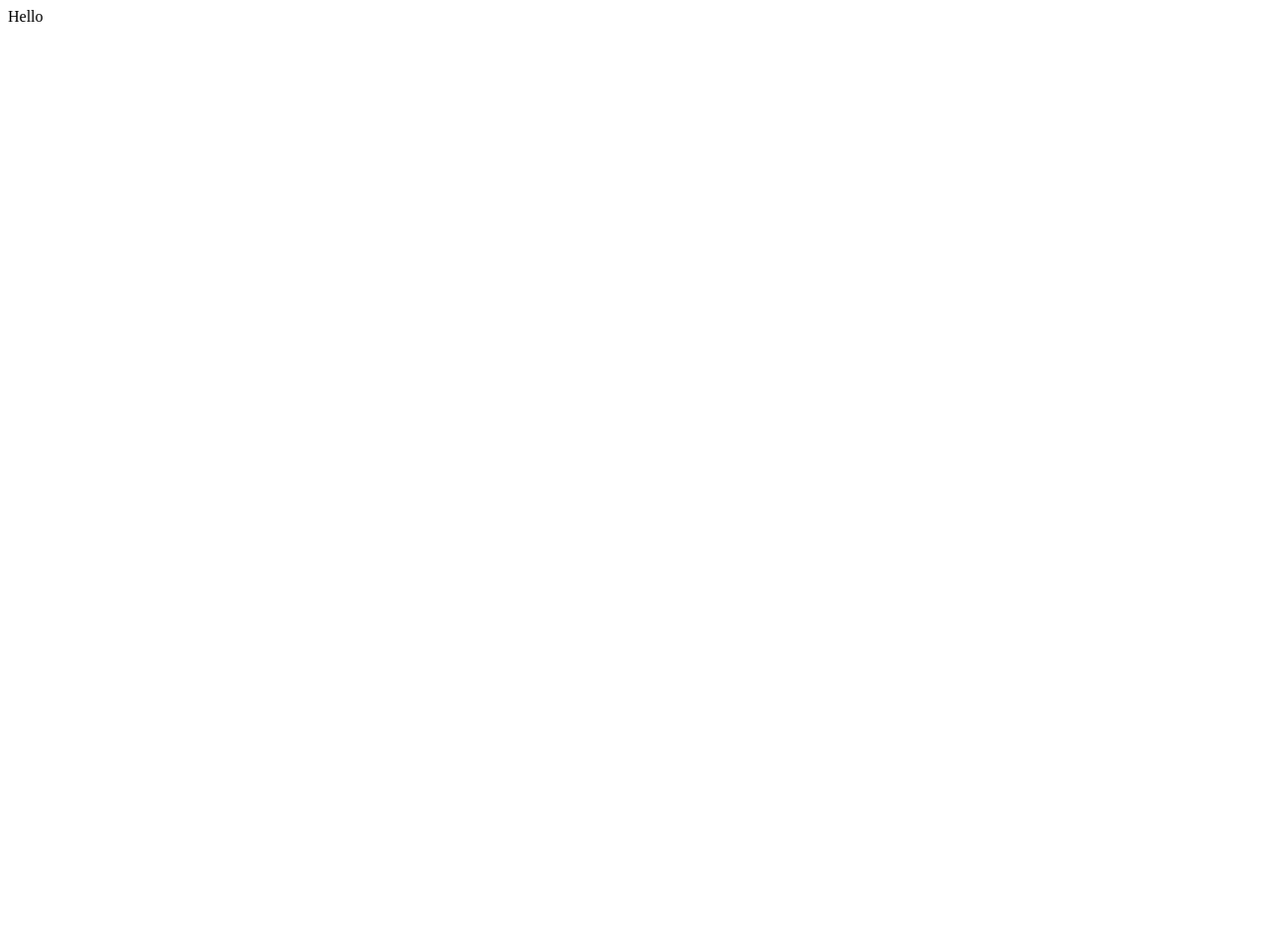
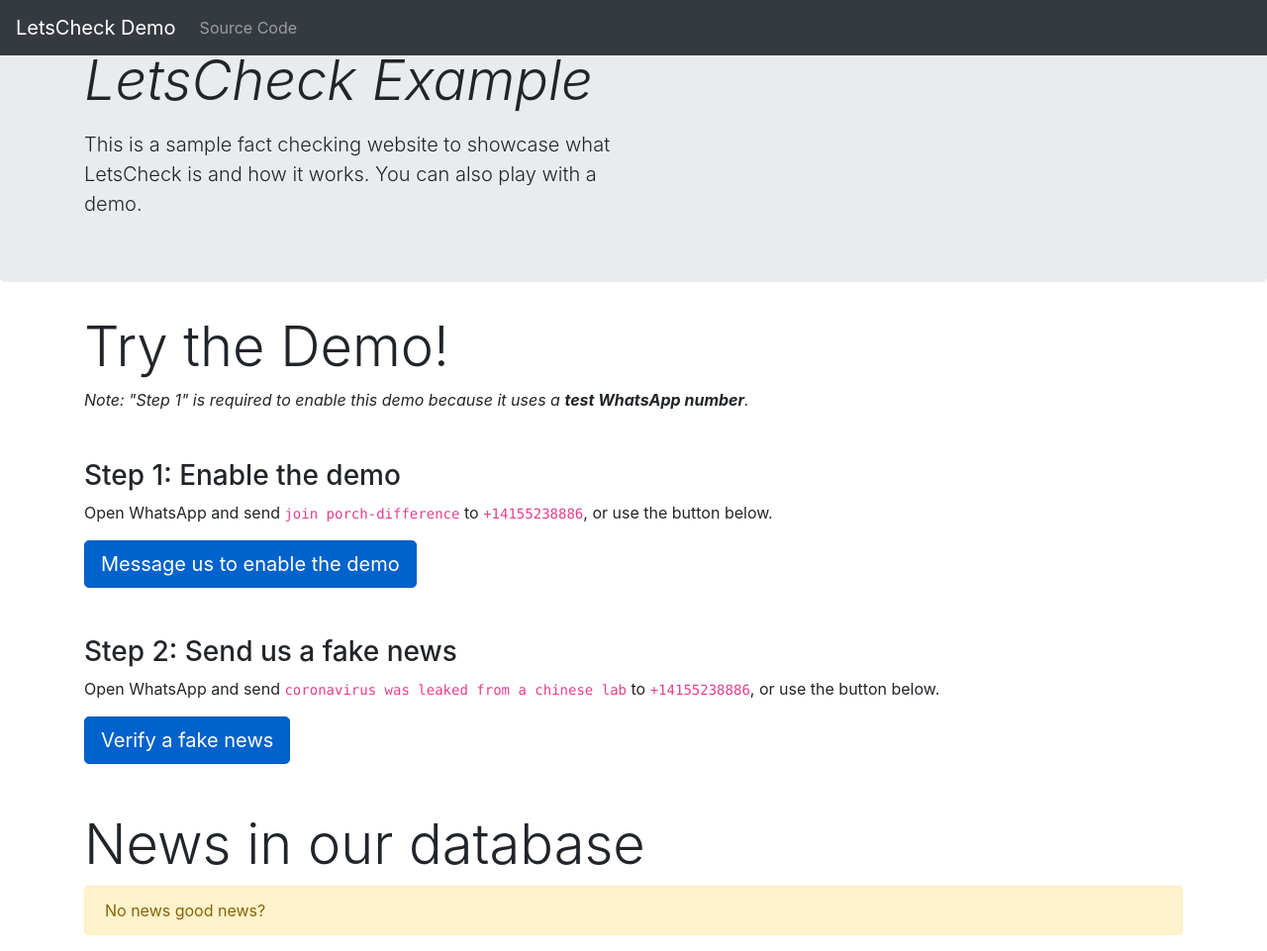
Before and after one commit to vrde/letscheck, a Django app: page / in a window 1280 px wide. Before the commit the page is almost empty. Shown: the whole page at 99% size. Before the commit the page ends 22 px from the top, so only its background shows below. Run offline with Django 3.2, Linux system fonts and the light colour scheme; data that the repository does not hold is empty; some libraries are stand-ins or nearby versions.

Commit message:
Add sample landing page

```diff
--- a/src/content/templates/content/base.html
+++ b/src/content/templates/content/base.html
@@ -4,11 +4,14 @@
 <html lang="en">
   <head>
     <meta charset="utf-8">
+    <meta name="viewport" content="width=device-width, initial-scale=1, shrink-to-fit=no">
     <title>{% block title %}{% endblock %}</title>
     <script src="https://code.jquery.com/jquery-3.4.1.slim.min.js" integrity="sha384-J6qa4849blE2+poT4WnyKhv5vZF5SrPo0iEjwBvKU7imGFAV0wwj1yYfoRSJoZ+n" crossorigin="anonymous"></script>
     <script src="https://cdn.jsdelivr.net/npm/popper.js@1.16.0/dist/umd/popper.min.js" integrity="sha384-Q6E9RHvbIyZFJoft+2mJbHaEWldlvI9IOYy5n3zV9zzTtmI3UksdQRVvoxMfooAo" crossorigin="anonymous"></script>
     <link rel="stylesheet" href="https://stackpath.bootstrapcdn.com/bootstrap/4.4.1/css/bootstrap.min.css" integrity="sha384-Vkoo8x4CGsO3+Hhxv8T/Q5PaXtkKtu6ug5TOeNV6gBiFeWPGFN9MuhOf23Q9Ifjh" crossorigin="anonymous">
     <script src="https://stackpath.bootstrapcdn.com/bootstrap/4.4.1/js/bootstrap.min.js" integrity="sha384-wfSDF2E50Y2D1uUdj0O3uMBJnjuUD4Ih7YwaYd1iqfktj0Uod8GCExl3Og8ifwB6" crossorigin="anonymous"></script>
+    {% block head %}
+    {% endblock %}
   </head>
   <body>
     {% block body %}
--- a/src/content/templates/content/index.html
+++ b/src/content/templates/content/index.html
@@ -1 +1,97 @@
-Hello
+{% extends 'content/base.html' %}
+
+{% load static %}
+
+{% block head %}
+  <link rel="stylesheet" href="{% static 'content/css/style.css' %}" />
+{% endblock %}
+
+{% block body %}
+    <nav class="navbar fixed-top navbar-expand-sm navbar-dark bg-dark">
+      <a class="navbar-brand" href="#">LetsCheck Demo</a>
+      <button
+        class="navbar-toggler"
+        type="button"
+        data-toggle="collapse"
+        data-target="#navbarTogglerDemo02"
+        aria-controls="navbarTogglerDemo02"
+        aria-expanded="false"
+        aria-label="Toggle navigation"
+      >
+        <span class="navbar-toggler-icon"></span>
+      </button>
+
+      <div class="collapse navbar-collapse" id="navbarTogglerDemo02">
+        <ul class="navbar-nav mr-auto mt-2 mt-lg-0">
+          <li class="nav-item">
+            <a class="nav-link" href="https://github.com/vrde/letscheck"
+              >Source Code</a>
+          </li>
+        </ul>
+      </div>
+    </nav>
+
+    <main role="main">
+      <div class="jumbotron p-4 p-md-5">
+        <div class="container">
+          <div class="col-md-6 px-0">
+            <h1 class="display-4 font-italic">LetsCheck Example</h1>
+            <p class="lead my-3">This is a sample fact checking website to showcase what LetsCheck is and how it works. You can also play with a demo.</p>
+          </div>
+        </div>
+      </div>
+
+      <div class="container mb-5">
+        <div class="row">
+          <div class="col">
+            <h2 class="display-4">
+              Try the Demo!
+            </h2>
+            <p><em>Note: "Step 1" is required to enable this demo because it uses a <strong>test WhatsApp number</strong>.</em></p>
+            <h3 class="mt-5">Step 1: Enable the demo</h3>
+            <p>Open WhatsApp and send <code>join porch-difference</code> to <code>+14155238886</code>, or use the button below.</p>
+            <a href="https://wa.me/14155238886?text=join%20porch-difference" class="btn btn-primary btn-lg active" role="button" aria-pressed="true">Message us to enable the demo</a>
+            <h3 class="mt-5">Step 2: Send us a fake news</h3>
+            <p>Open WhatsApp and send <code>coronavirus was leaked from a chinese lab</code> to <code>+14155238886</code>, or use the button below.</p>
+            <a href="https://wa.me/14155238886?text=coronavirus%20was%20leaked%20from%20a%20chinese%20lab" class="btn btn-primary btn-lg active" role="button" aria-pressed="true">Verify a fake news</a>
+          </div>
+          <!--div class="col-md-6">
+            <img class="qrcode" src="{% static 'content/images/qrcode.svg' %}" />
+          </div-->
+        </div>
+      </div>
+
+      <div class="container">
+        <div class="row">
+          <div class="col">
+            <h2 class="display-4">
+              News in our database
+            </h2>
+          </div>
+        </div>
+        {% for n in news %}
+        <div class="row">
+          <div class="card mb-5">
+            <div class="card-header">
+              {{ n.rating }}: {{ n.title }}
+            </div>
+            <div class="card-body">
+              <div>
+                {{ n.description|linebreaks}}
+              </div>
+            </div>
+            <div class="card-footer">
+              This news has been verified {{ n.case_set.all|length }} times.
+            </div>
+          </div>
+        </div>
+        {% empty %}
+        <div class="alert alert-warning" role="alert">
+          No news good news?
+        </div>
+        {% endfor %}
+      </div>
+
+    </main>
+
+{% endblock %}
--- a/src/content/views.py
+++ b/src/content/views.py
@@ -1,5 +1,7 @@
 from django.shortcuts import render
+from triage.models import News
 
 
 def index(request):
-    return render(request, "content/index.html")
+    all_news = News.objects.all()
+    return render(request, "content/index.html", {"news": News.objects.all()})
```
